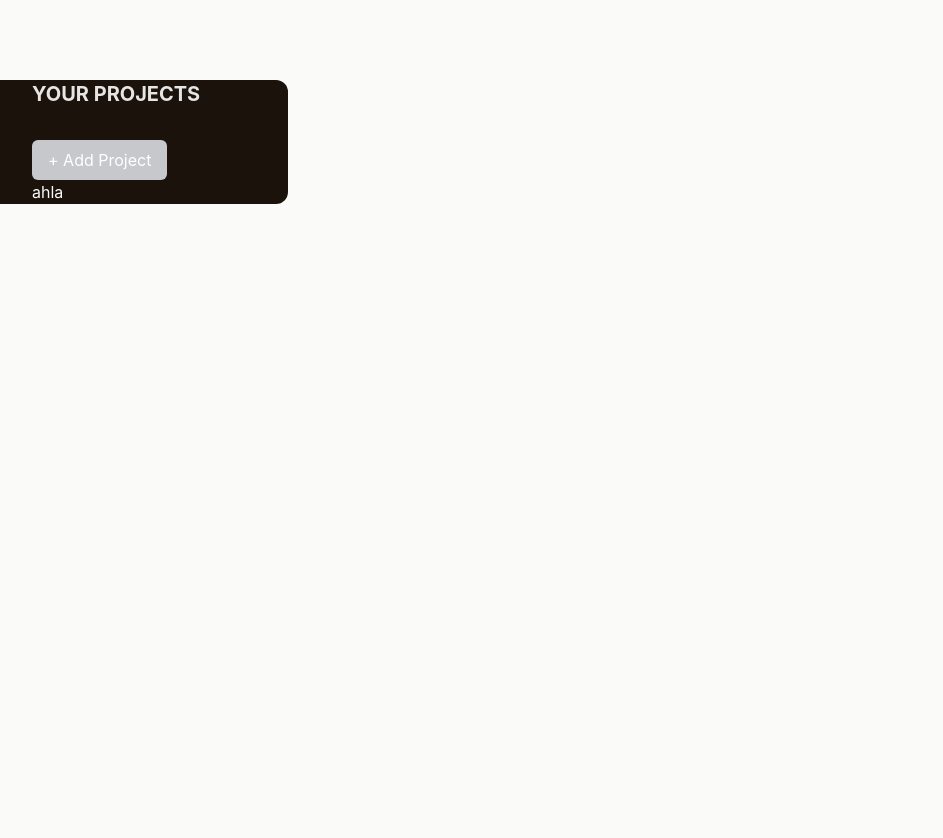
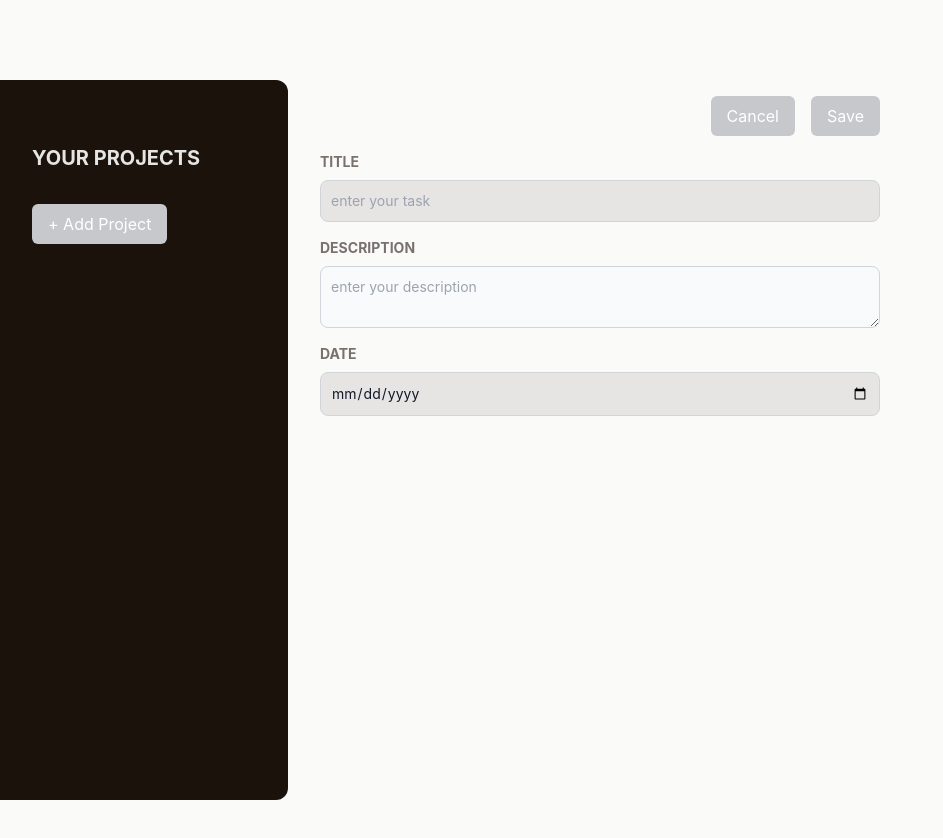
Before and after one commit to HoussemDAAS/todoapp, a React (Vite) app: page / in a window 1280 px wide. Both pictures are taken after a click on the button "+ Add Project". Shown: the top 838 px of the page, without its empty margins (0-943 px from the left). After the commit the page ends 800 px from the top, so only its background shows below. Built offline with nearby package versions, Linux system fonts and the light colour scheme.

Commit message:
adding the project button and styling components

```diff
--- a/src/App.jsx
+++ b/src/App.jsx
@@ -1,10 +1,18 @@
 import Header from "./components/Header";
+import NewProject from "./components/NewProject";
+import { useState } from "react";
+import NoProject from "./components/NoProject";
+function App() {
+  const [showModal, setShowModal] =useState(false);
 
-function App() {
+  const handleshow = () => {
+    setShowModal(!showModal);
+  }
+
   return (
-    <main className="h-screen ">
-    <Header />
-
+    <main className="h-screen gap-8 flex">
+    <Header handleshow={handleshow} />
+    {showModal ? <NewProject /> : <NoProject start={handleshow} />}
     </main>
   );
 }
--- a/src/components/Header.jsx
+++ b/src/components/Header.jsx
@@ -1,15 +1,16 @@
 import React from "react";
+import NewProject from "./NewProject";
 
-const Header = () => {
+const Header = ({handleshow}) => {
   return (
-    <aside className="rounded-r-xl w-1/3 bg-[#1A120B] mt-20 px-8  py16 text-stone-50 md:w-72">
+    <aside className="rounded-r-xl w-1/3 bg-[#1A120B] mt-20 px-8  py-16 text-stone-50 md:w-72">
+      <div className="">
       <h2 className="mb-8 h2-bold uppercase md:text-xl text-stone-200">YOUR PROJECTS</h2>
-      <button className="bg-[#C7C8CC] text-white px-4 py-2 rounded-md text-xs md:text-base hover:bg-stone-600 hover:text-stone-300">
+      <button className="btn-hover" onClick={handleshow}>
         + Add Project
       </button>
-      <div className="flex-start text-left">
-        <p>ahla</p>
       </div>
+
     </aside>
   );
 };
--- /dev/null
+++ b/src/components/Input.jsx
@@ -0,0 +1,12 @@
+import React from 'react'
+
+const Input = ({textarea, Label, ...props}) => {
+  return (
+    <p className='flex flex-col gap-2 my-4'>
+    <label className='text-sm font-bold uppercase text-stone-500'>{Label}</label>
+   {textarea ? <textarea {...props}  className='textarea-style'/> : <input {...props} className='input-style'  />}
+  </p>
+  )
+}
+
+export default Input
--- /dev/null
+++ b/src/components/NewProject.jsx
@@ -0,0 +1,24 @@
+
+import React from "react";
+import Input from "./Input";
+const NewProject = () => {
+  return (
+    <div className="w-[35rem] mt-20">
+      <menu className="flex items-center justify-end gap-4 my-4">
+        <li>
+          <button className="btn-hover">Cancel</button>
+        </li>
+        <li>
+          <button className="btn-hover hover:-translate-y-1 hover:scale-110">Save</button>
+        </li>
+      </menu>
+      <div>
+        <Input Label={"title"}    textarea={false}  placeholder="enter your task"/>
+        <Input Label={"description"}  textarea={true} placeholder="enter your description"/>
+        <Input Label={"date"}  type="date" />
+      </div>
+    </div>
+  );
+};
+
+export default NewProject;
--- /dev/null
+++ b/src/components/NoProject.tsx
@@ -0,0 +1,16 @@
+import React from 'react'
+
+const NoProject = ({start}) => {
+  return (
+    <div className='flex flex-col items-center w-2/3 mt-20 gap-4'>
+      <img src="/src/assets/no-projects.png" alt="project"  className="w-1/3" />
+      <h2 className="h2-bold uppercase text-stone-500">No Project Selected</h2>
+      <p>Please select a project or get started with new one</p>
+      <p>
+        <button className="btn-hover" onClick={start}>Get Started</button>
+      </p>
+    </div>
+  )
+}
+
+export default NoProject
--- a/src/index.css
+++ b/src/index.css
@@ -21,4 +21,13 @@ body {
   .h3-bold {
     @apply text-[20px] font-bold leading-[26px];
   }
+  .btn-hover{
+    @apply   transition duration-300 ease-in-out bg-[#C7C8CC] text-white px-4 py-2 rounded-md text-xs md:text-base hover:bg-stone-600 hover:text-stone-300;
+  }
+  .textarea-style{
+    @apply block p-2.5 w-full text-sm text-gray-900 bg-gray-50 rounded-lg border border-gray-300 focus:ring-blue-500 focus:border-blue-500 dark:bg-stone-100 dark:border-gray-600 dark:placeholder-gray-400 dark:text-stone-800  dark:focus:ring-blue-500 dark:focus:border-blue-500;
+  }
+  .input-style{
+    @apply bg-stone-200 border border-gray-300 text-gray-900 text-sm rounded-lg focus:ring-blue-500 focus:border-blue-500 block w-full p-2.5 dark:bg-stone-100 dark:border-gray-600 dark:placeholder-gray-400 dark:text-stone-800 dark:focus:ring-blue-500 dark:focus:border-blue-500
+  }
 }
```
